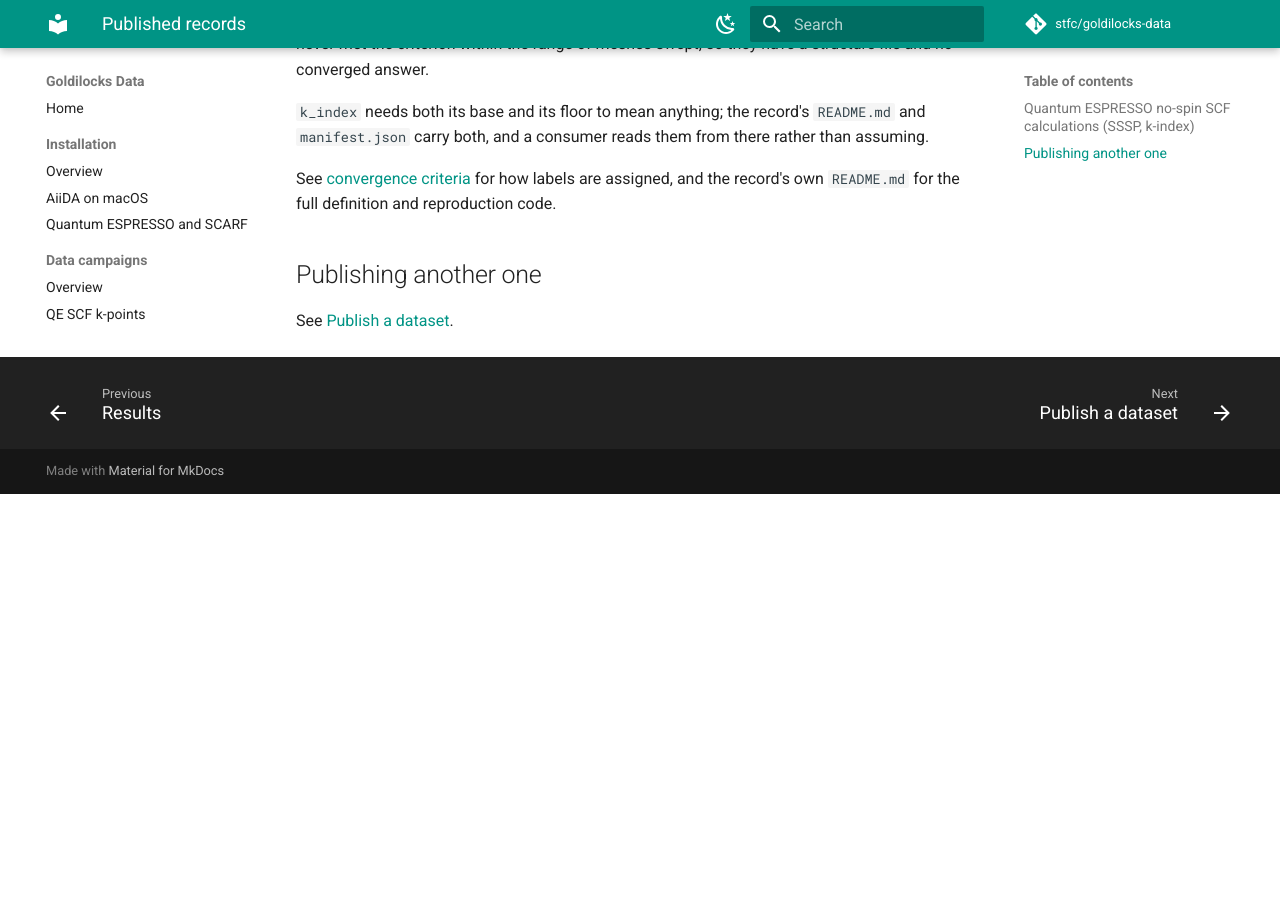
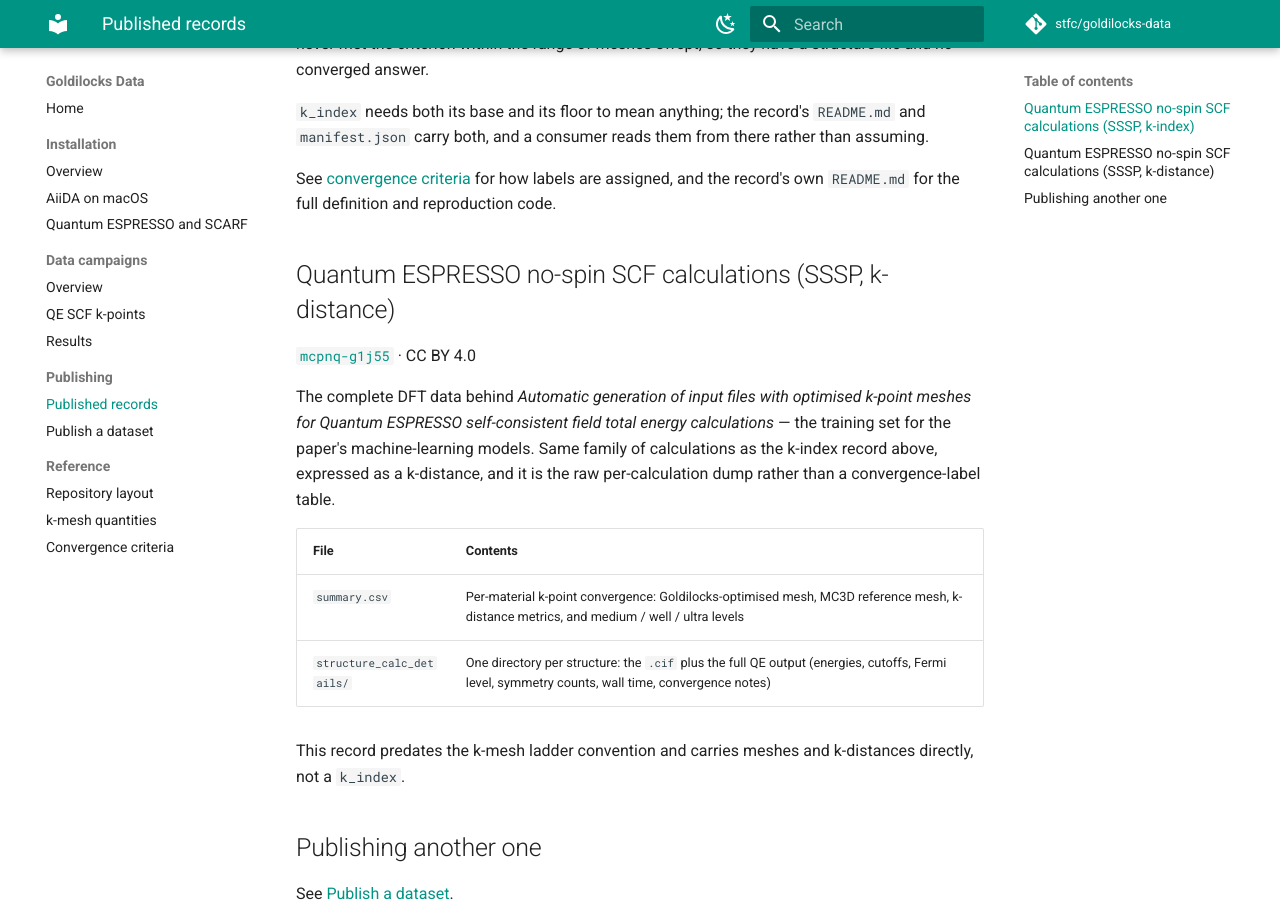
Before and after one commit to stfc/goldilocks-data, an MkDocs documentation site: the page built from docs/published-records.md, in a window 1280 px wide and 900 px high, scrolled down 805 px. Built offline with MkDocs 1.6.1 and Material for MkDocs 9.7.7, drawn with Linux system fonts in a browser that asks for light colours; comment, search, counter and statistics services are not loaded; before the commit the page ends 1299 px from its top, so only the background shows below that; some of the changed text lies outside the part shown.

Commit message:
docs(published-records): fix 52713-55d86 version and add mcpnq-g1j55
52713-55d86 is v2.0, not v1.0. Add the paper's full DFT training dataset
mcpnq-g1j55 (summary.csv plus per-structure CIFs and QE outputs); it predates the
ladder convention and carries meshes and k-distances directly.

```diff
--- a/docs/published-records.md
+++ b/docs/published-records.md
@@ -37,6 +37,25 @@ rather than assuming.
 See [convergence criteria](reference/convergence.md) for how labels are assigned,
 and the record's own `README.md` for the full definition and reproduction code.
 
+## Quantum ESPRESSO no-spin SCF calculations (SSSP, k-distance)
+
+[`mcpnq-g1j55`](https://data-collections.psdi.ac.uk/records/mcpnq-g1j55) ·
+CC BY 4.0
+
+The complete DFT data behind *Automatic generation of input files with optimised
+k-point meshes for Quantum ESPRESSO self-consistent field total energy
+calculations* — the training set for the paper's machine-learning models. Same
+family of calculations as the k-index record above, expressed as a k-distance,
+and it is the raw per-calculation dump rather than a convergence-label table.
+
+| File | Contents |
+| --- | --- |
+| `summary.csv` | Per-material k-point convergence: Goldilocks-optimised mesh, MC3D reference mesh, k-distance metrics, and medium / well / ultra levels |
+| `structure_calc_details/` | One directory per structure: the `.cif` plus the full QE output (energies, cutoffs, Fermi level, symmetry counts, wall time, convergence notes) |
+
+This record predates the k-mesh ladder convention and carries meshes and
+k-distances directly, not a `k_index`.
+
 ## Publishing another one
 
 See [Publish a dataset](publishing.md).
```
Also changed, not shown: other parts of docs/published-records.md (+1 -1 lines).
